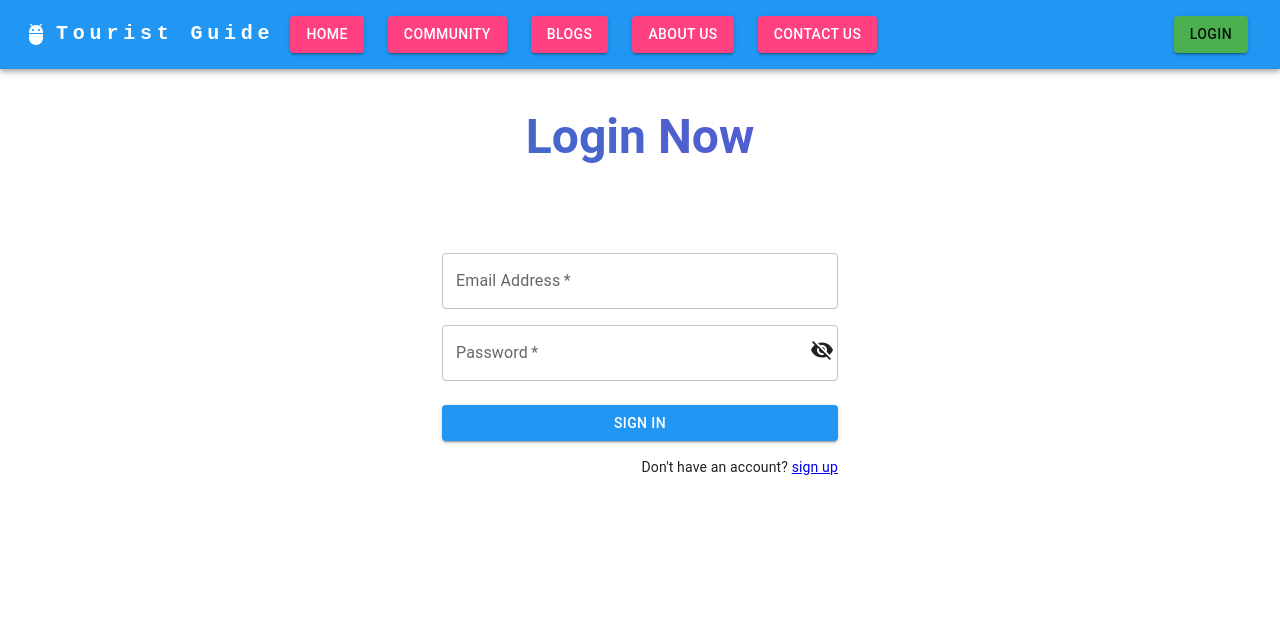
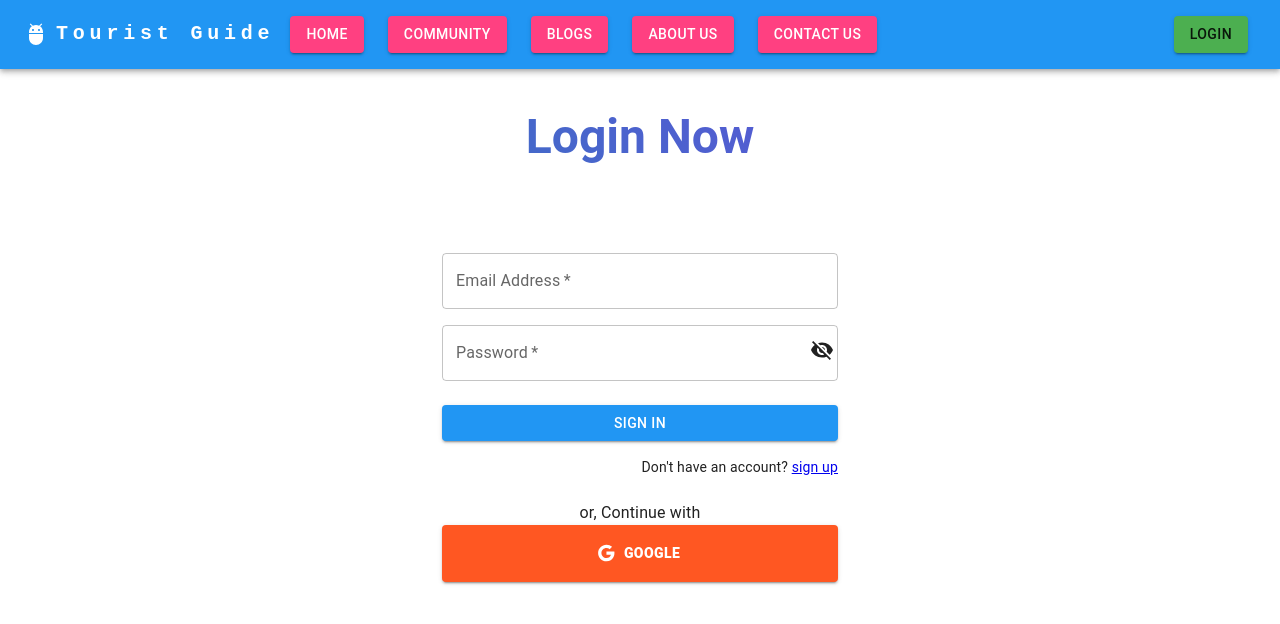
Before and after one commit to habib33-3/travel-wonder-client, a React (Vite) app: page /login in a window 1280 px wide. Shown: the top 624 px of the page. Built offline with nearby package versions, Linux system fonts and the light colour scheme.

Commit message:
implemented google login

```diff
--- a/package.json
+++ b/package.json
@@ -19,7 +19,8 @@
     "react": "^18.2.0",
     "react-dom": "^18.2.0",
     "react-hot-toast": "^2.4.1",
-    "react-router-dom": "^6.20.0"
+    "react-router-dom": "^6.20.0",
+    "react-social-login-buttons": "^3.9.1"
   },
   "devDependencies": {
     "@types/react": "^18.2.37",
--- /dev/null
+++ b/src/component/GoogleLogin/GoogleLogin.jsx
@@ -0,0 +1,47 @@
+import { Box, Button, Typography } from "@mui/material";
+import GoogleIcon from "@mui/icons-material/Google";
+import useAuth from "../../hooks/useAuth/useAuth";
+import toast from "react-hot-toast";
+
+const GoogleLogin = () => {
+  const { googleLogin } = useAuth();
+
+  const handleGoogleLogin = () => {
+    googleLogin()
+      .then((res) => {
+        console.log(res.user);
+        toast.success("Congrats, you are logged in");
+      })
+      .catch((err) => {
+        toast.error(err.message);
+      });
+  };
+
+  return (
+    <Box
+      textAlign={"center"}
+      sx={{ my: "24px" }}
+    >
+      <Typography textAlign={"center"}>or, Continue with</Typography>
+      <Button
+        variant="contained"
+        color="success"
+        sx={{
+          color: "white",
+          py: "16px",
+          fontWeight: 800,
+          ":active": {
+            transform: "scale(0.95)",
+          },
+        }}
+        fullWidth
+        startIcon={<GoogleIcon />}
+        onClick={handleGoogleLogin}
+      >
+        Google
+      </Button>
+    </Box>
+  );
+};
+
+export default GoogleLogin;
--- /dev/null
+++ b/src/component/index.jsx
@@ -0,0 +1,3 @@
+import GoogleLogin from "./GoogleLogin/GoogleLogin";
+
+export { GoogleLogin };
--- a/src/pages/Login/Login.jsx
+++ b/src/pages/Login/Login.jsx
@@ -14,6 +14,7 @@ import VisibilityOffIcon from "@mui/icons-material/VisibilityOff";
 import { useState } from "react";
 import useAuth from "../../hooks/useAuth/useAuth";
 import toast from "react-hot-toast";
+import { GoogleLogin } from "../../component";
 
 const Login = () => {
   const [visible, setVisible] = useState(false);
@@ -134,6 +135,9 @@ const Login = () => {
                 </Typography>
               </Grid>
             </Grid>
+            <Box>
+              <GoogleLogin />
+            </Box>
           </Box>
         </Box>
       </Container>
--- a/src/pages/Register/Register.jsx
+++ b/src/pages/Register/Register.jsx
@@ -14,6 +14,7 @@ import VisibilityOffIcon from "@mui/icons-material/VisibilityOff";
 import { useState } from "react";
 import useAuth from "../../hooks/useAuth/useAuth";
 import toast from "react-hot-toast";
+import { GoogleLogin } from "../../component";
 
 const Register = () => {
   const [visible, setVisible] = useState(false);
@@ -166,6 +167,9 @@ const Register = () => {
                 </Typography>
               </Grid>
             </Grid>
+            <Box>
+              <GoogleLogin />
+            </Box>
           </Box>
         </Box>
       </Container>
--- a/src/provider/AuthProvider.jsx
+++ b/src/provider/AuthProvider.jsx
@@ -2,11 +2,15 @@ import PropTypes from "prop-types";
 import { useState, createContext } from "react";
 export const AuthContext = createContext(null);
 import {
+  GoogleAuthProvider,
   createUserWithEmailAndPassword,
   signInWithEmailAndPassword,
+  signInWithPopup,
   updateProfile,
 } from "firebase/auth";
 import { auth } from "../config/firebase.config";
+
+const googleProvider = new GoogleAuthProvider();
 
 const AuthProvider = ({ children }) => {
   const [loading, setLoading] = useState(true);
@@ -29,7 +33,19 @@ const AuthProvider = ({ children }) => {
     });
   };
 
-  const authInfo = { loading, user, createUser, logIn, updateUserProfile };
+  const googleLogin = () => {
+    setLoading(true);
+    return signInWithPopup(auth, googleProvider);
+  };
+
+  const authInfo = {
+    loading,
+    user,
+    createUser,
+    logIn,
+    updateUserProfile,
+    googleLogin,
+  };
 
   return (
     <AuthContext.Provider value={authInfo}>{children}</AuthContext.Provider>
```
Also changed, not shown: 1 other file (tests, documents, lock files or other folders).
